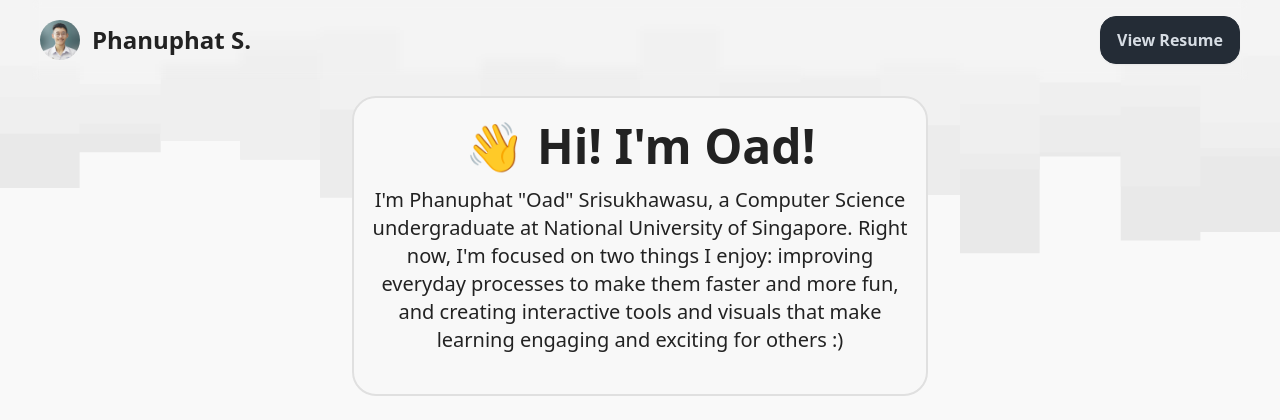
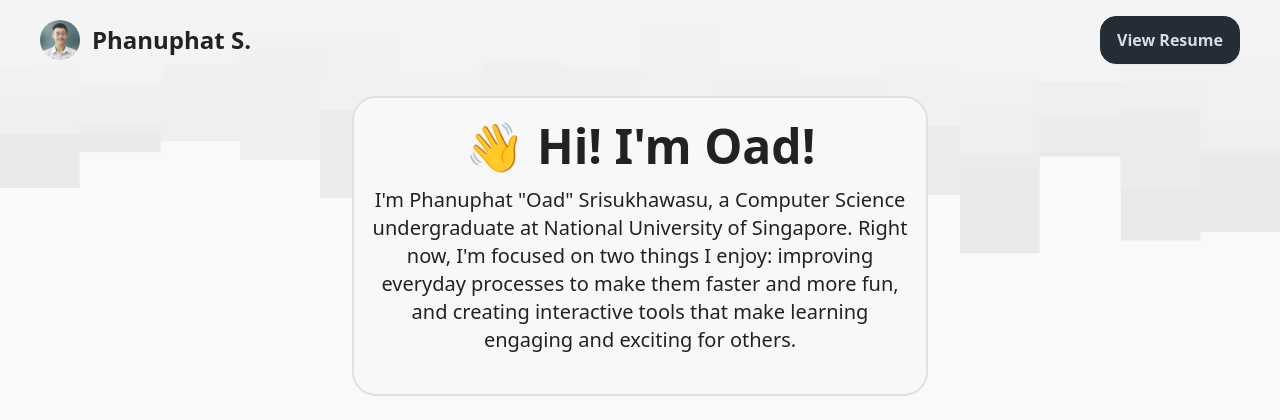
Before and after one commit to oadultradeepfield/phanuphats, a Next.js app: page / in a window 1280 px wide. Shown: the top 420 px of the page. Built offline with nearby package versions, Linux system fonts and the light colour scheme.

Commit message:
Update Hero Section

```diff
--- a/app/components/Hero.tsx
+++ b/app/components/Hero.tsx
@@ -7,8 +7,8 @@ const Hero = () => (
           I'm Phanuphat "Oad" Srisukhawasu, a Computer Science undergraduate at
           National University of Singapore. Right now, I'm focused on two things
           I enjoy: improving everyday processes to make them faster and more
-          fun, and creating interactive tools and visuals that make learning
-          engaging and exciting for others :)
+          fun, and creating interactive tools that make learning engaging and
+          exciting for others.
         </p>
       </div>
     </div>
```
